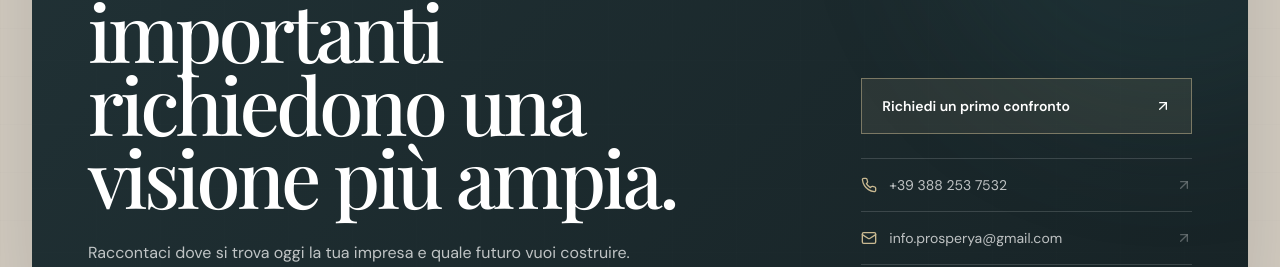
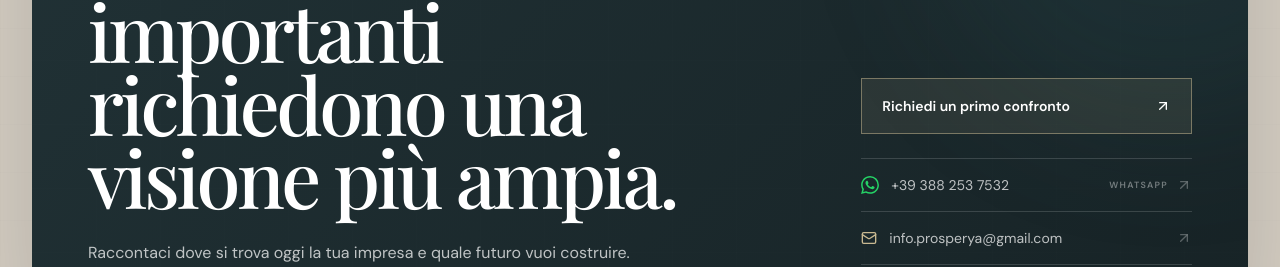
Before and after one commit to gaetanomeli95-lab/Prosperya-site, a Next.js app: page / in a window 1280 px wide. Shown: the part 9454-9721 px from the top of the page. Built offline with nearby package versions, Linux system fonts and the light colour scheme; a web font is replaced by a local one.

Commit message:
ux: mark direct mobile contact as WhatsApp

```diff
--- a/src/components/SectionCta.tsx
+++ b/src/components/SectionCta.tsx
@@ -1,12 +1,22 @@
 'use client';
 
 import Link from 'next/link';
-import { ArrowUpRight, Mail, Phone } from 'lucide-react';
+import { ArrowUpRight, Mail } from 'lucide-react';
 import { home } from '@/data/content';
 import { company } from '@/data/company';
 import { FadeIn } from './MotionWrapper';
 
+function WhatsAppIcon({ className = '' }: { className?: string }) {
+  return (
+    <svg viewBox="0 0 24 24" aria-hidden="true" className={className} fill="currentColor">
+      <path d="M17.472 14.382c-.297-.149-1.758-.867-2.03-.967-.273-.099-.471-.148-.67.15-.197.297-.767.966-.94 1.164-.173.199-.347.223-.644.075-.297-.15-1.255-.463-2.39-1.475-.883-.788-1.48-1.761-1.653-2.059-.173-.297-.018-.458.13-.606.134-.133.298-.347.446-.52.149-.174.198-.298.298-.497.099-.198.05-.371-.025-.52-.075-.149-.669-1.612-.916-2.207-.242-.579-.487-.5-.669-.51-.173-.008-.371-.01-.57-.01-.198 0-.52.074-.792.372-.272.297-1.04 1.016-1.04 2.479 0 1.462 1.065 2.875 1.213 3.074.149.198 2.096 3.2 5.077 4.487.709.306 1.262.489 1.694.625.712.227 1.36.195 1.871.118.571-.085 1.758-.719 2.006-1.413.248-.694.248-1.289.173-1.413-.074-.124-.272-.198-.57-.347m-5.421 7.403h-.004a9.87 9.87 0 01-5.031-1.378l-.361-.214-3.741.982.998-3.648-.235-.374a9.86 9.86 0 01-1.51-5.26c.001-5.45 4.436-9.884 9.888-9.884 2.64 0 5.122 1.03 6.988 2.898a9.825 9.825 0 012.893 6.994c-.003 5.45-4.437 9.884-9.885 9.884m8.413-18.297A11.815 11.815 0 0012.05 0C5.495 0 .16 5.335.157 11.892c0 2.096.547 4.142 1.588 5.945L.057 24l6.305-1.654a11.882 11.882 0 005.683 1.448h.005c6.554 0 11.89-5.335 11.893-11.893a11.821 11.821 0 00-3.48-8.413Z" />
+    </svg>
+  );
+}
+
 export function SectionCta() {
+  const whatsappHref = `${company.whatsappHref}?text=${encodeURIComponent('Ciao Prosperya, vorrei ricevere informazioni sui vostri servizi.')}`;
+
   return (
     <section className="relative overflow-hidden bg-[#D8D1C5] py-16 sm:py-20 lg:py-28">
       <div className="absolute inset-0 paper-noise opacity-55" />
@@ -31,11 +41,14 @@ export function SectionCta() {
                 </Link>
 
                 <div className="mt-6 border-y border-white/15">
-                  <a href={`tel:${company.telefono.replace(/\s/g, '')}`} className="group flex min-h-12 items-center justify-between gap-4 py-4 text-sm !text-white/72 transition-colors hover:!text-white">
-                    <span className="flex items-center gap-3"><Phone className="h-4 w-4 text-sand" />{company.telefono}</span>
-                    <ArrowUpRight className="h-4 w-4 opacity-40 transition-transform group-hover:-translate-y-0.5 group-hover:translate-x-0.5" />
+                  <a href={whatsappHref} target="_blank" rel="noopener noreferrer" className="group flex min-h-12 items-center justify-between gap-4 py-4 text-sm !text-white/72 transition-colors hover:!text-white">
+                    <span className="flex items-center gap-3"><WhatsAppIcon className="h-[18px] w-[18px] text-[#25D366]" />{company.telefono}</span>
+                    <span className="flex items-center gap-2">
+                      <span className="hidden text-[9px] font-semibold uppercase tracking-[.14em] !text-white/40 sm:inline">WhatsApp</span>
+                      <ArrowUpRight className="h-4 w-4 opacity-40 transition-transform group-hover:-translate-y-0.5 group-hover:translate-x-0.5" />
+                    </span>
                   </a>
-                  <a href={`mailto:${company.emailPubblica}`} className="group flex min-h-12 items-center justify-between gap-4 border-t border-white/15 py-4 text-sm !text-white/72 transition-colors hover:!text-white">
+                  <a href={company.gmailComposeHref} target="_blank" rel="noopener noreferrer" className="group flex min-h-12 items-center justify-between gap-4 border-t border-white/15 py-4 text-sm !text-white/72 transition-colors hover:!text-white">
                     <span className="flex min-w-0 items-center gap-3"><Mail className="h-4 w-4 shrink-0 text-sand" /><span className="truncate">{company.emailPubblica}</span></span>
                     <ArrowUpRight className="h-4 w-4 shrink-0 opacity-40 transition-transform group-hover:-translate-y-0.5 group-hover:translate-x-0.5" />
                   </a>
```
